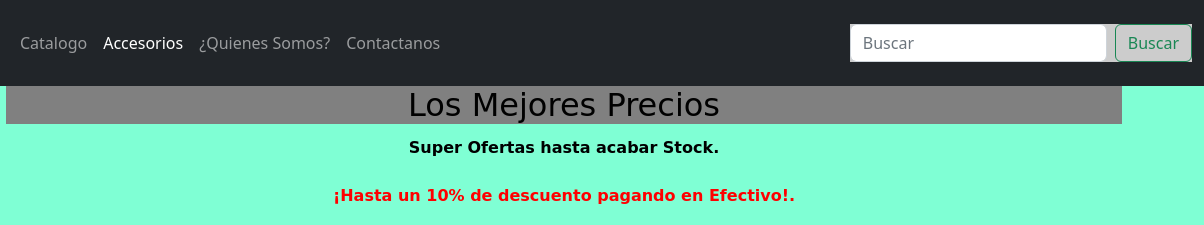
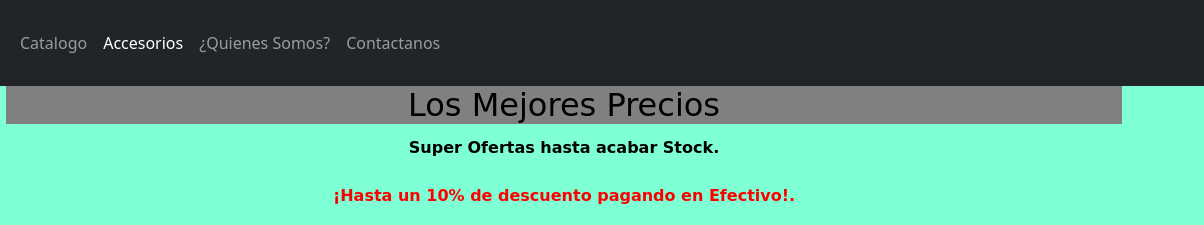
Before and after one commit to NahuelRevollo12/Adonay-Tienda, a website: page paginas/accesorios.html in a window 1280 px wide. Shown: the top 225 px of the page, 76-1280 px from the left. Drawn offline with nearby package versions, Linux system fonts and the light colour scheme; a web font is replaced by a local one.

Commit message:
Saque la barra de busqueda que no puedo utilizar

```diff
--- a/paginas/accesorios.html
+++ b/paginas/accesorios.html
@@ -43,10 +43,6 @@
               <a class="nav-link" href="./contacto.html">Contactanos</a>
             </li>
           </ul>
-          <form class="d-flex" role="search">
-            <input class="form-control me-2" type="search" placeholder="Buscar" aria-label="Buscar">
-            <button class="btn btn-outline-success" type="submit">Buscar</button>
-          </form>
         </div>
       </div>
     </nav>
```
Also changed, not shown: index.html (+2 -5 lines), paginas/catalogo.html (+0 -4 lines), paginas/contacto.html (+0 -4 lines), paginas/quienes-somos.html (+0 -4 lines).
